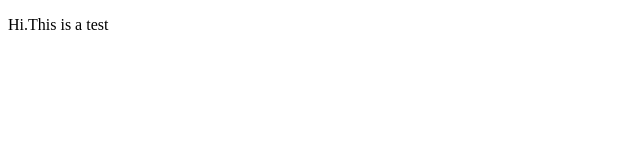
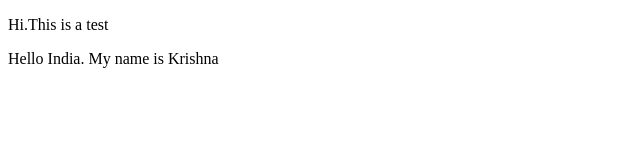
Before and after one commit to KrishnaMohanRam/project2, a plain HTML site: page test.html in a window 1280 px wide. Shown: the whole page, without its empty margins (0-640 px from the left). Drawn offline with Linux system fonts and the light colour scheme.

Commit message:
making some changes

```diff
--- a/test.html
+++ b/test.html
@@ -8,5 +8,6 @@
 </head>
 <body>
     <p>Hi.This is a test </p>
+    <p>Hello India. My name is Krishna</p>
 </body>
 </html>
```
Also changed, not shown: 1 other file.
